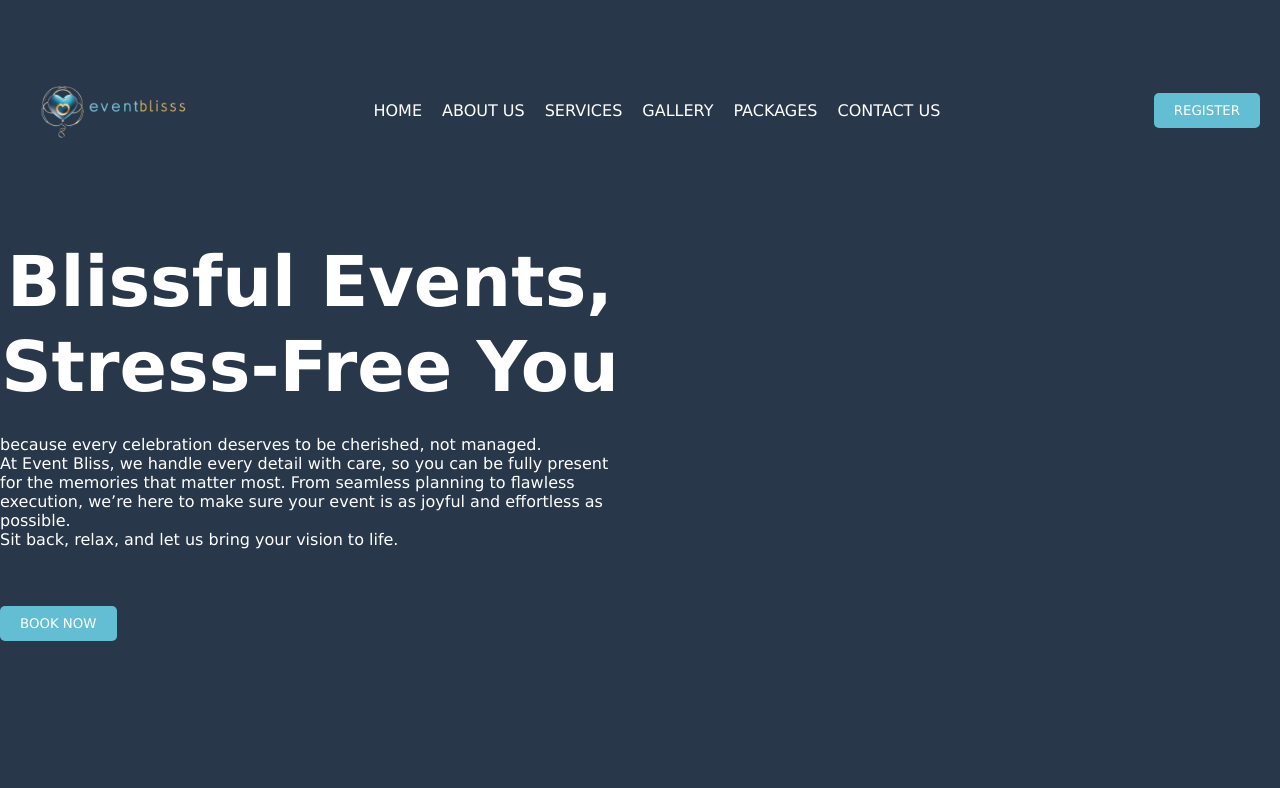
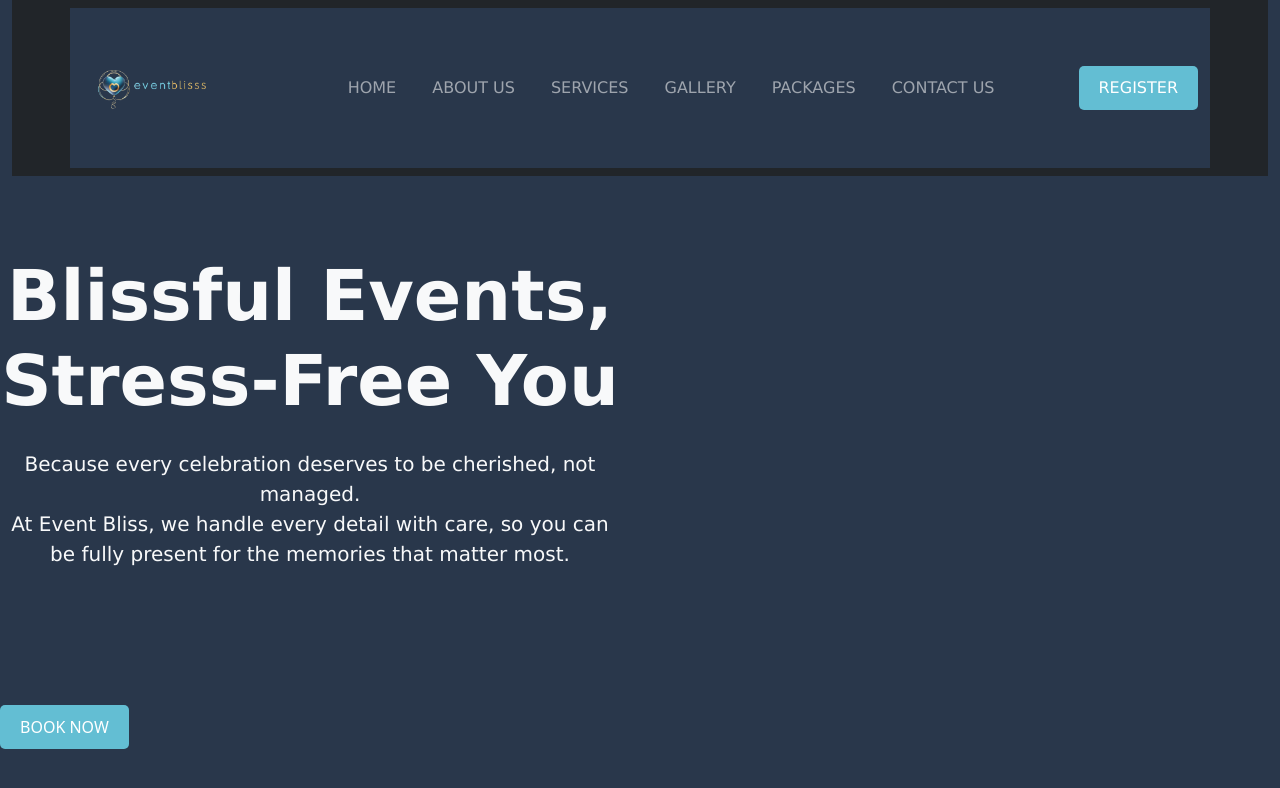
Before and after one commit to AyushiKapoorrr/Event-Planner-Website, a plain HTML site: page index.html in a window 1280 px wide. Drawn offline with nearby package versions, Linux system fonts and the light colour scheme.

Commit message:
Update index.html

```diff
--- a/index.html
+++ b/index.html
@@ -3,35 +3,50 @@
 <head>
     <meta charset="UTF-8">
     <meta name="viewport" content="width=device-width, initial-scale=1.0">
+
+<link href="https://cdn.jsdelivr.net/npm/bootstrap@5.3.0/dist/css/bootstrap.min.css" rel="stylesheet">
+<script src="https://cdn.jsdelivr.net/npm/bootstrap@5.3.0/dist/js/bootstrap.bundle.min.js"></script>
+
     <title>EVENT BLISS</title>
     <link rel="stylesheet" href="style.css">
+
 </head>
 <body>
-    <div class="container">
-        <nav>
-            <div class="logo">
-               <img src="event-bliss logo.png " alt="Event Bliss Logo">
+    <div class="container-fluid">
+        <nav class="navbar navbar-expand-lg navbar-dark bg-dark">
+            <div class="container">
+                <a class="navbar-brand" href="#">
+                    <img src="event-bliss logo.png" alt="Event Bliss Logo" style="width: 150px;">
+                </a>
+                <button class="navbar-toggler" type="button" data-bs-toggle="collapse" data-bs-target="#navbarNav" aria-controls="navbarNav" aria-expanded="false" aria-label="Toggle navigation">
+                    <span class="navbar-toggler-icon"></span>
+                </button>
+                <div class="collapse navbar-collapse" id="navbarNav">
+                    <ul class="navbar-nav ms-auto">
+                        <li class="nav-item"><a class="nav-link" href="index.html">HOME</a></li>
+                        <li class="nav-item"><a class="nav-link" href="about.html">ABOUT US</a></li>
+                        <li class="nav-item"><a class="nav-link" href="services.html">SERVICES</a></li>
+                        <li class="nav-item"><a class="nav-link" href="gallery.html">GALLERY</a></li>
+                        <li class="nav-item"><a class="nav-link" href="packages.html">PACKAGES</a></li>
+                        <li class="nav-item"><a class="nav-link" href="contact.html">CONTACT US</a></li>
+                    </ul>
+                    <a href="login.html" class="btn btn-primary ms-3">REGISTER</a>
+                </div>
             </div>
-            <ul>
-                <li><a href="index.html">HOME</a></li>
-                <li><a href="about.html">ABOUT US</a></li>
-                <li><a href="services.html">SERVICES</a></li>
-                <li><a href="gallery.html">GALLERY</a></li>
-                <li><a href="packages.html">PACKAGES</a></li>
-                <li><a href="contact.html">CONTACT US</a></li>
-            </ul>
-            <a href="login.html">
-            <button class="btn">REGISTER</button>
-            </a>
         </nav>
-        <div class="content">
-        <h1>Blissful Events,<br> Stress-Free You</h1>
-        <p> because every celebration deserves to be cherished, not managed.<br> At Event Bliss, we handle every detail with care, so you can be fully present for the memories that matter most. From seamless planning to flawless execution, we’re here to make sure your event is as joyful and effortless as possible. <br>Sit back, relax, and let us bring your vision to life.</p>
-        <br><br><br>
-        <a href="packages.html">
+    </div>
+
+    <div class="content text-center text-light py-5">
+        <h1 class="display-3 fw-bold">Blissful Events,<br> Stress-Free You</h1>
+        <p class="lead mt-4">
+            Because every celebration deserves to be cherished, not managed.<br>
+            At Event Bliss, we handle every detail with care, so you can be fully present for the memories that matter most.
+        </p>
+
+    </div>
+
+            <br><br><br>
         <button class="booking">BOOK NOW</button>
-        </a>
-        </div>
         </div>
     </div>
 </body>
```
